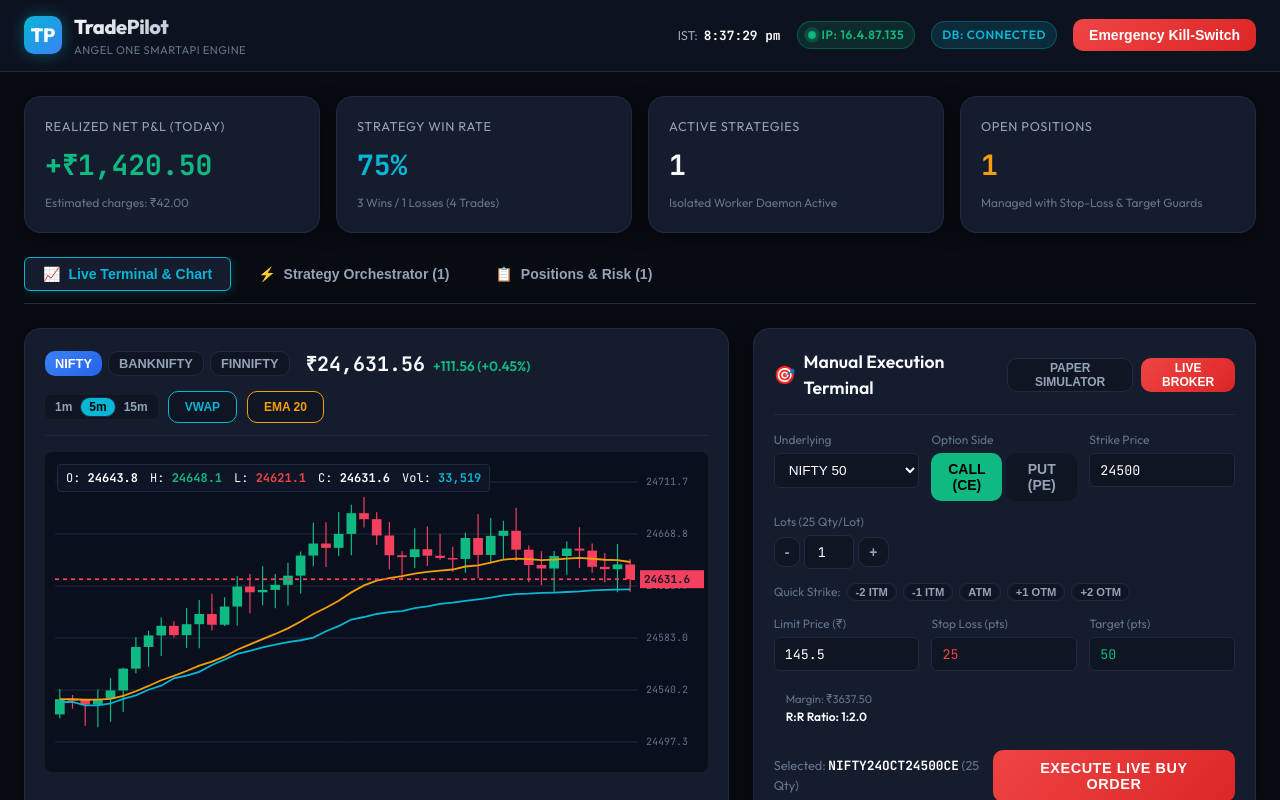
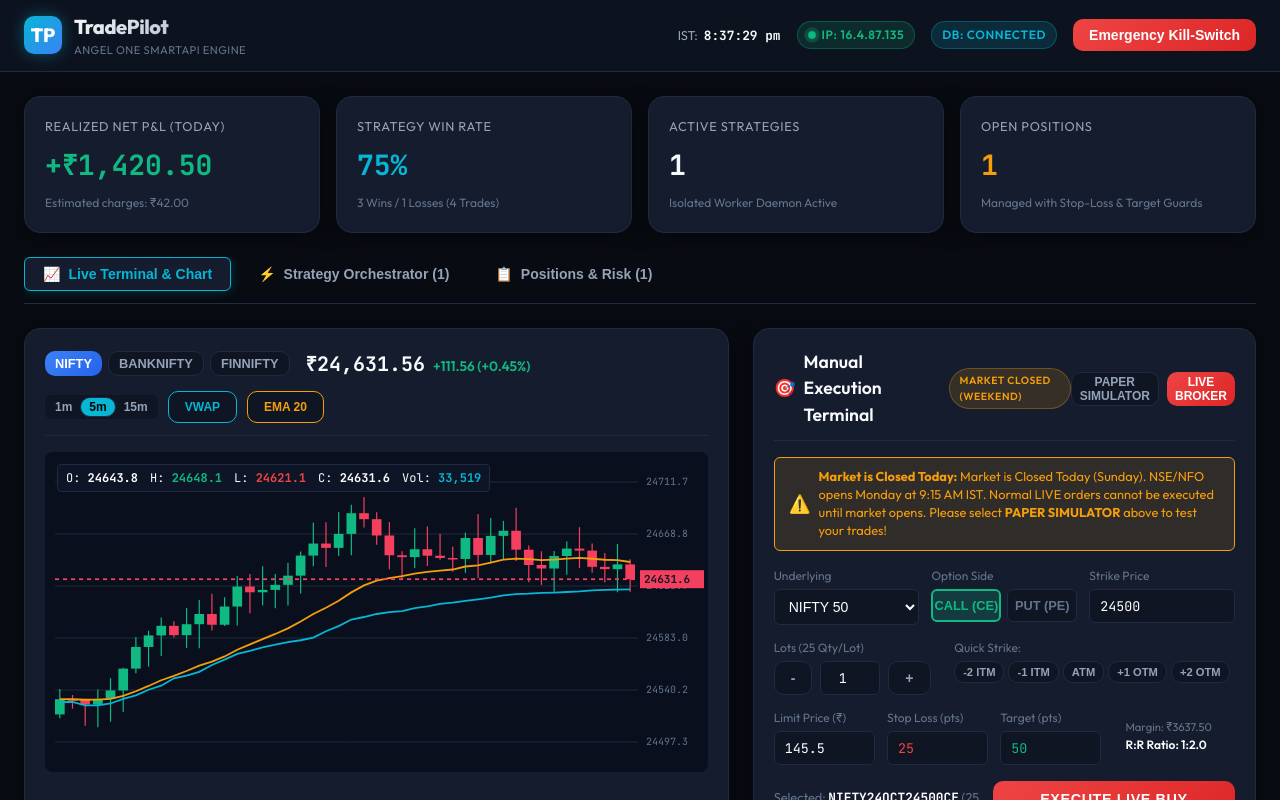
Before and after one commit to Lab-12345/algo, a React (Vite) app in the folder client/: page / in a window 1280 px wide. Both pictures are taken after a click on the button "LIVE BROKER". Shown: the top 800 px of the page. Built offline with nearby package versions, Linux system fonts and the light colour scheme; no server answers.

Commit message:
feat: add Market Closed (Weekend) live badge and clear Sunday error notice to terminal

```diff
--- a/client/src/components/ManualOrderTerminal.jsx
+++ b/client/src/components/ManualOrderTerminal.jsx
@@ -1,4 +1,42 @@
 import React, { useState } from 'react';
+
+function getMarketStatus() {
+  const now = new Date();
+  // Convert local client time to Indian Standard Time (UTC + 5:30)
+  const utc = now.getTime() + (now.getTimezoneOffset() * 60000);
+  const istTime = new Date(utc + (3600000 * 5.5));
+
+  const day = istTime.getDay(); // 0 = Sunday, 6 = Saturday
+  const hour = istTime.getHours();
+  const minute = istTime.getMinutes();
+  const timeInMinutes = hour * 60 + minute;
+
+  const isWeekend = day === 0 || day === 6;
+  const isMarketHours = timeInMinutes >= (9 * 60 + 15) && timeInMinutes <= (15 * 60 + 30);
+
+  if (isWeekend) {
+    const dayName = day === 0 ? 'Sunday' : 'Saturday';
+    return {
+      isOpen: false,
+      reason: `Market is Closed Today (${dayName}). NSE/NFO opens Monday at 9:15 AM IST.`,
+      badge: 'MARKET CLOSED (WEEKEND)'
+    };
+  }
+
+  if (!isMarketHours) {
+    return {
+      isOpen: false,
+      reason: 'Market is Closed (Normal hours: 9:15 AM - 3:30 PM IST).',
+      badge: 'AFTER HOURS'
+    };
+  }
+
+  return {
+    isOpen: true,
+    reason: 'Market is Live (NSE/NFO)',
+    badge: 'MARKET OPEN'
+  };
+}
 
 export function ManualOrderTerminal({ onOrderPlaced }) {
   const [symbol, setSymbol] = useState('NIFTY');
@@ -11,6 +49,8 @@
   const [tradingMode, setTradingMode] = useState('PAPER');
   const [isSubmitting, setIsSubmitting] = useState(false);
   const [feedback, setFeedback] = useState(null);
+
+  const marketStatus = getMarketStatus();
 
   const lotSize = symbol === 'BANKNIFTY' ? 15 : symbol === 'FINNIFTY' ? 25 : 25;
   const totalQuantity = lots * lotSize;
@@ -26,8 +66,18 @@
 
   const handleSubmit = async (e) => {
     e.preventDefault();
+    setFeedback(null);
+
+    // If attempting LIVE order while market is closed
+    if (tradingMode === 'LIVE' && !marketStatus.isOpen) {
+      setFeedback({
+        type: 'error',
+        message: `⛔ Today is ${marketStatus.reason} Angel One does not accept live orders right now. Switch to PAPER SIMULATOR to place simulated trades now.`
+      });
+      return;
+    }
+
     setIsSubmitting(true);
-    setFeedback(null);
 
     const orderPayload = {
       symbol: fullSymbol,
@@ -47,7 +97,7 @@
       }
       setFeedback({
         type: 'success',
-        message: `${tradingMode} order for ${totalQuantity} qty (${fullSymbol}) filled @ ₹${price}`
+        message: `✅ ${tradingMode} order for ${totalQuantity} qty (${fullSymbol}) filled @ ₹${price}`
       });
     } catch (err) {
       setFeedback({
@@ -56,16 +106,19 @@
       });
     } finally {
       setIsSubmitting(false);
-      setTimeout(() => setFeedback(null), 5000);
+      setTimeout(() => setFeedback(null), 8000);
     }
   };
 
   return (
     <div className="card" style={{ marginBottom: '24px' }}>
       <div className="card-header">
-        <h2 className="card-title">
+        <h2 className="card-title" style={{ display: 'flex', alignItems: 'center', gap: '8px' }}>
           <span>🎯</span>
           <span>Manual Execution Terminal</span>
+          <span className={`badge ${marketStatus.isOpen ? 'badge-emerald' : 'badge-amber'}`} style={{ fontSize: '0.65rem' }}>
+            {marketStatus.badge}
+          </span>
         </h2>
         <div style={{ display: 'flex', gap: '8px' }}>
           <button
@@ -86,6 +139,28 @@
           </button>
         </div>
       </div>
+
+      {/* Weekend / Market Closed Advisory Banner */}
+      {tradingMode === 'LIVE' && !marketStatus.isOpen && (
+        <div style={{
+          background: 'rgba(245, 158, 11, 0.12)',
+          border: '1px solid var(--accent-amber)',
+          borderRadius: 'var(--radius-sm)',
+          padding: '10px 14px',
+          fontSize: '0.8rem',
+          color: 'var(--accent-amber)',
+          marginBottom: '16px',
+          display: 'flex',
+          alignItems: 'center',
+          gap: '8px',
+          lineHeight: 1.4
+        }}>
+          <span style={{ fontSize: '1.1rem' }}>⚠️</span>
+          <div>
+            <strong>Market is Closed Today:</strong> {marketStatus.reason} Normal LIVE orders cannot be executed until market opens. Please select <strong>PAPER SIMULATOR</strong> above to test your trades!
+          </div>
+        </div>
+      )}
 
       <form onSubmit={handleSubmit}>
         {/* Row 1: Symbol & Option Type */}
@@ -108,43 +183,49 @@
                 border: '1px solid var(--border-subtle)',
                 borderRadius: '6px',
                 color: '#fff',
-                fontSize: '0.85rem'
+                fontSize: '0.875rem'
               }}
             >
               <option value="NIFTY">NIFTY 50</option>
-              <option value="BANKNIFTY">BANKNIFTY</option>
-              <option value="FINNIFTY">FINNIFTY</option>
+              <option value="BANKNIFTY">BANK NIFTY</option>
+              <option value="FINNIFTY">FIN NIFTY</option>
             </select>
           </div>
 
-          {/* Option Type CE/PE */}
+          {/* CE / PE Buttons */}
           <div>
             <label style={{ fontSize: '0.75rem', color: 'var(--text-dim)', display: 'block', marginBottom: '4px' }}>
               Option Side
             </label>
-            <div style={{ display: 'flex', gap: '4px' }}>
+            <div style={{ display: 'grid', gridTemplateColumns: '1fr 1fr', gap: '6px' }}>
               <button
                 type="button"
-                className="btn btn-sm"
                 onClick={() => setOptionType('CE')}
                 style={{
-                  flex: 1,
-                  background: optionType === 'CE' ? 'var(--accent-emerald)' : 'var(--bg-surface)',
-                  color: optionType === 'CE' ? '#000' : 'var(--text-muted)',
-                  fontWeight: 700
+                  padding: '7px 0',
+                  borderRadius: '6px',
+                  border: optionType === 'CE' ? '2px solid var(--accent-emerald)' : '1px solid var(--border-subtle)',
+                  background: optionType === 'CE' ? 'rgba(16, 185, 129, 0.2)' : 'var(--bg-surface)',
+                  color: optionType === 'CE' ? 'var(--accent-emerald)' : 'var(--text-dim)',
+                  fontWeight: 700,
+                  fontSize: '0.8rem',
+                  cursor: 'pointer'
                 }}
               >
                 CALL (CE)
               </button>
               <button
                 type="button"
-                className="btn btn-sm"
                 onClick={() => setOptionType('PE')}
                 style={{
-                  flex: 1,
-                  background: optionType === 'PE' ? 'var(--accent-crimson)' : 'var(--bg-surface)',
-                  color: optionType === 'PE' ? '#fff' : 'var(--text-muted)',
-                  fontWeight: 700
+                  padding: '7px 0',
+                  borderRadius: '6px',
+                  border: optionType === 'PE' ? '2px solid var(--accent-crimson)' : '1px solid var(--border-subtle)',
+                  background: optionType === 'PE' ? 'rgba(244, 63, 94, 0.2)' : 'var(--bg-surface)',
+                  color: optionType === 'PE' ? 'var(--accent-crimson)' : 'var(--text-dim)',
+                  fontWeight: 700,
+                  fontSize: '0.8rem',
+                  cursor: 'pointer'
                 }}
               >
                 PUT (PE)
@@ -159,7 +240,7 @@
             </label>
             <input
               type="number"
-              step={symbol === 'BANKNIFTY' ? 100 : 50}
+              step={symbol === 'BANKNIFTY' ? '100' : '50'}
               value={strike}
               onChange={(e) => setStrike(parseInt(e.target.value, 10))}
               style={{
@@ -173,29 +254,30 @@
               }}
             />
           </div>
+        </div>
 
-          {/* Lots Stepper */}
+        {/* Lots & Quick Strikes */}
+        <div style={{ display: 'grid', gridTemplateColumns: '1.2fr 2fr', gap: '12px', marginBottom: '14px' }}>
           <div>
             <label style={{ fontSize: '0.75rem', color: 'var(--text-dim)', display: 'block', marginBottom: '4px' }}>
               Lots ({lotSize} Qty/Lot)
             </label>
-            <div style={{ display: 'flex', alignItems: 'center', gap: '4px' }}>
+            <div style={{ display: 'flex', alignItems: 'center', gap: '8px' }}>
               <button
                 type="button"
-                className="btn btn-sm btn-ghost"
+                className="btn btn-ghost btn-sm"
                 onClick={() => setLots(Math.max(1, lots - 1))}
-                style={{ padding: '6px 10px' }}
               >
                 -
               </button>
               <input
                 type="number"
                 min="1"
-                max="10"
+                max="20"
                 value={lots}
                 onChange={(e) => setLots(Math.max(1, parseInt(e.target.value, 10) || 1))}
                 style={{
-                  width: '50px',
+                  width: '60px',
                   textAlign: 'center',
                   padding: '7px 0',
                   background: 'var(--bg-surface)',
@@ -207,34 +289,37 @@
               />
               <button
                 type="button"
-                className="btn btn-sm btn-ghost"
-                onClick={() => setLots(Math.min(10, lots + 1))}
-                style={{ padding: '6px 10px' }}
+                className="btn btn-ghost btn-sm"
+                onClick={() => setLots(lots + 1)}
               >
                 +
               </button>
             </div>
           </div>
-        </div>
 
-        {/* Row 2: Quick Strike Shortcuts */}
-        <div style={{ display: 'flex', gap: '6px', marginBottom: '14px', alignItems: 'center' }}>
-          <span style={{ fontSize: '0.75rem', color: 'var(--text-dim)' }}>Quick Strike:</span>
-          {[-2, -1, 0, 1, 2].map((off) => (
+          {/* Quick Strikes Buttons */}
+          <div>
+            <label style={{ fontSize: '0.75rem', color: 'var(--text-dim)', display: 'block', marginBottom: '4px' }}>
+              Quick Strike:
+            </label>
+            <div style={{ display: 'flex', gap: '4px', flexWrap: 'wrap' }}>
+              {[-2, -1, 0, 1, 2].map((offset) => (
                 <button
-              key={off}
+                  key={offset}
                   type="button"
-              className="btn btn-sm btn-ghost"
-              onClick={() => handleQuickStrike(off)}
-              style={{ fontSize: '0.7rem', padding: '2px 8px' }}
+                  className="btn btn-ghost btn-sm"
+                  style={{ fontSize: '0.7rem', padding: '4px 8px' }}
+                  onClick={() => handleQuickStrike(offset)}
                 >
-              {off === 0 ? 'ATM' : off > 0 ? `+${off} OTM` : `${off} ITM`}
+                  {offset === 0 ? 'ATM' : offset > 0 ? `+${offset} OTM` : `${offset} ITM`}
                 </button>
               ))}
             </div>
+          </div>
+        </div>
 
-        {/* Row 3: Limit Price, Stop Loss, Target */}
-        <div style={{ display: 'grid', gridTemplateColumns: 'repeat(auto-fit, minmax(130px, 1fr))', gap: '12px', marginBottom: '16px' }}>
+        {/* Limit Price, Stop Loss, Target */}
+        <div style={{ display: 'grid', gridTemplateColumns: '1fr 1fr 1fr 1.2fr', gap: '12px', marginBottom: '16px' }}>
           <div>
             <label style={{ fontSize: '0.75rem', color: 'var(--text-dim)', display: 'block', marginBottom: '4px' }}>
               Limit Price (₹)
@@ -323,9 +408,10 @@
           <div
             style={{
               marginTop: '12px',
-              padding: '10px',
+              padding: '12px',
               borderRadius: '6px',
-              fontSize: '0.8rem',
+              fontSize: '0.85rem',
+              lineHeight: 1.4,
               background: feedback.type === 'success' ? 'rgba(16, 185, 129, 0.15)' : 'rgba(244, 63, 94, 0.15)',
               border: `1px solid ${feedback.type === 'success' ? 'var(--accent-emerald)' : 'var(--accent-crimson)'}`,
               color: feedback.type === 'success' ? 'var(--accent-emerald)' : 'var(--accent-crimson)'
```
Also changed, not shown: 3 other files (tests, documents, lock files or other folders). Lines whose indentation alone changed are shown as unchanged.
